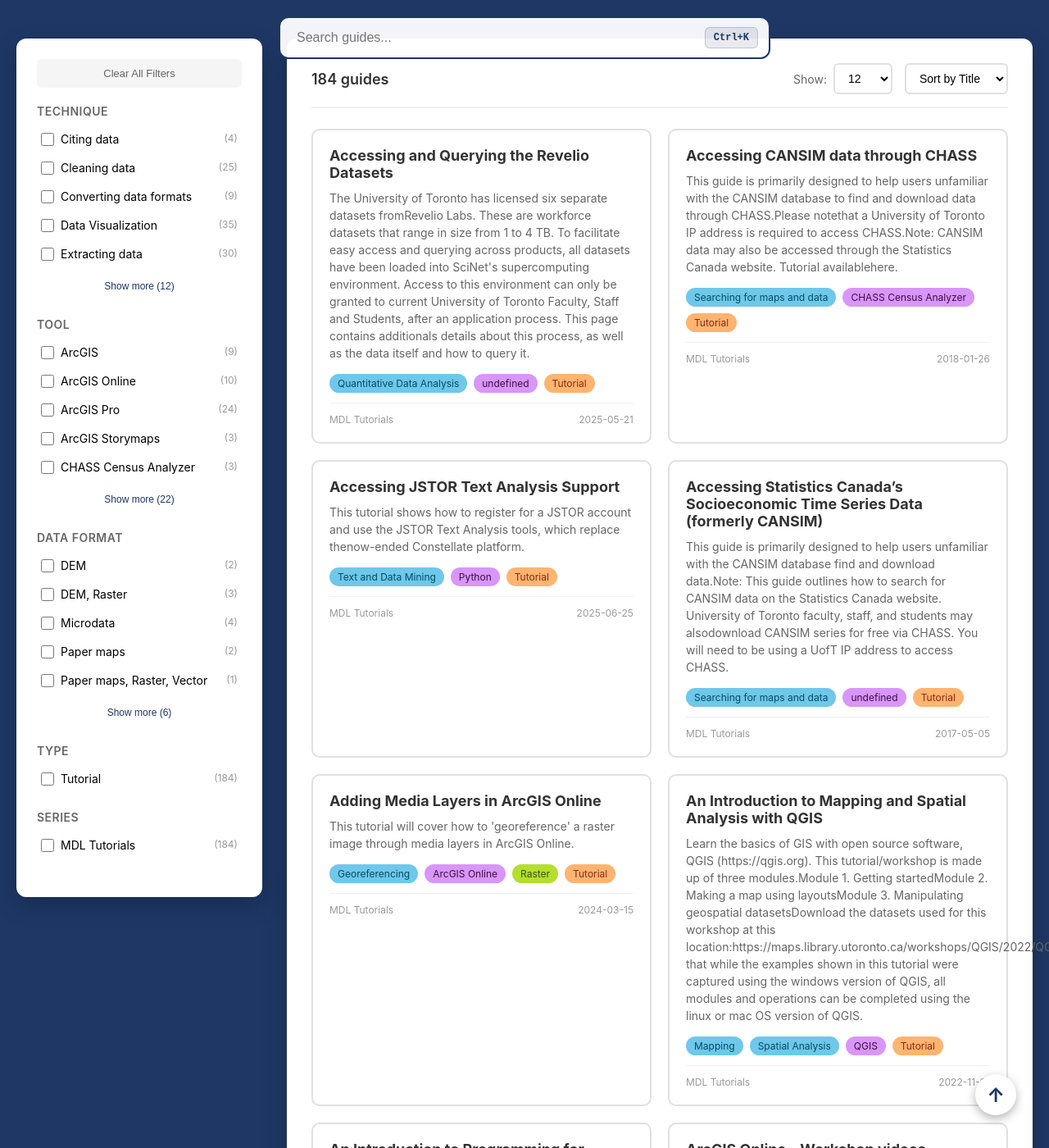
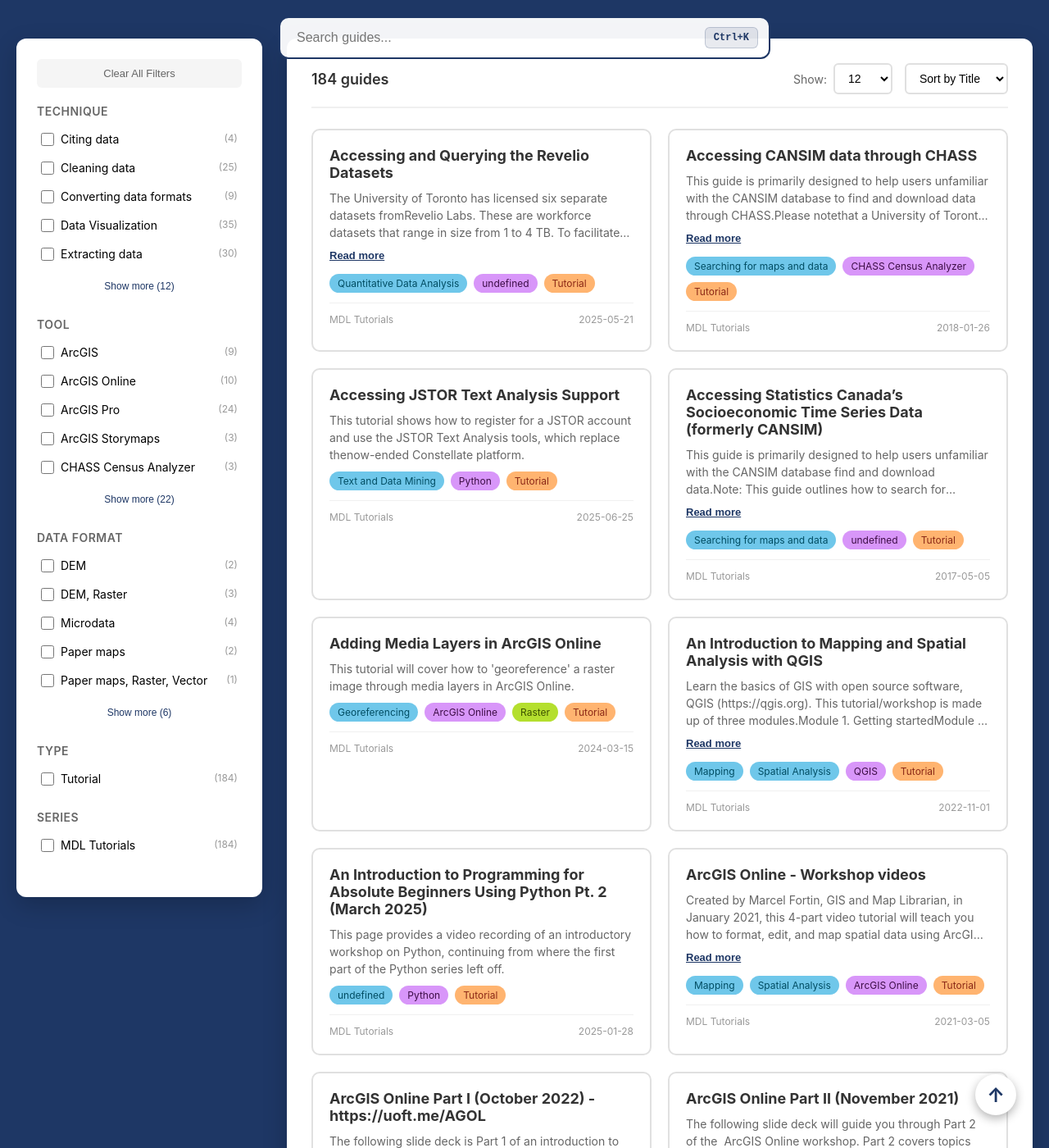
Before and after one commit to MDLutoronto/tutorials-search, a Jekyll site: the page built from page.md, in a window 1280 px wide and 1400 px high, scrolled down 304 px. Shown: the whole window at 82% size. Built offline with Jekyll 4.4.1, drawn with Linux system fonts in a browser that asks for light colours; some of the changed text lies outside the part shown.

Commit message:
fix: workable long description read more button

```diff
--- a/_layouts/minimal_search.html
+++ b/_layouts/minimal_search.html
@@ -360,7 +360,36 @@
             color: #666;
             font-size: 14px;
             line-height: 1.5;
+            margin-bottom: 10px;
+            display: -webkit-box;
+            -webkit-line-clamp: 3;
+            -webkit-box-orient: vertical;
+            overflow: hidden;
+            text-overflow: ellipsis;
+            transition: all 0.3s ease;
+        }
+
+        .guides-description.expanded {
+            display: block;
+            -webkit-line-clamp: unset;
+            max-height: none;
+        }
+
+        .read-more-btn {
+            background: none;
+            border: none;
+            color: #1E3765;
+            font-size: 13px;
+            cursor: pointer;
+            padding: 0;
             margin-bottom: 15px;
+            font-weight: 600;
+            text-decoration: underline;
+            transition: color 0.2s;
+        }
+
+        .read-more-btn:hover {
+            color: #007FA3;
         }
 
         .guides-tags {
@@ -1095,10 +1124,13 @@
             const endIndex = Math.min(startIndex + itemsPerLoad, filteredGuides.length);
             const guidesToRender = filteredGuides.slice(startIndex, endIndex);
 
-            const guidesHTML = guidesToRender.map(guide => `
+            const guidesHTML = guidesToRender.map((guide, index) => {
+                const uniqueId = `desc-${startIndex + index}`;
+                return `
                 <div class="guides-card">
                     <h3><a href="${guide.url}" target="_blank">${guide.title}</a></h3>
-                    <p class="guides-description">${guide.description}</p>
+                    <p class="guides-description" id="${uniqueId}" data-full-text="${guide.description.replace(/"/g, '&quot;')}">${guide.description}</p>
+                    <button class="read-more-btn" id="btn-${uniqueId}" onclick="toggleDescription('${uniqueId}', this)" style="display: none;">Read more</button>
                     <div class="guides-tags">
                         ${(Array.isArray(guide.technique) ? guide.technique : [guide.technique])
                             .map(cat => `<span class="tag technique${activeFilters.technique.has(cat) ? ' active' : ''}" data-facet="technique" data-value="${cat}">${cat}</span>`).join('')}
@@ -1114,10 +1146,25 @@
                         <span>${guide.date}</span>
                     </div>
                 </div>
-            `).join('');
+                `;
+            }).join('');
 
             grid.insertAdjacentHTML('beforeend', guidesHTML);
             displayedCount = endIndex;
+
+            // Check which descriptions need "Read more" buttons
+            guidesToRender.forEach((guide, index) => {
+                const uniqueId = `desc-${startIndex + index}`;
+                const descElement = document.getElementById(uniqueId);
+                const btnElement = document.getElementById(`btn-${uniqueId}`);
+
+                if (descElement && btnElement) {
+                    // Check if text is truncated by comparing scrollHeight to clientHeight
+                    if (descElement.scrollHeight > descElement.clientHeight) {
+                        btnElement.style.display = 'block';
+                    }
+                }
+            });
 
             // Hide loading indicator if all guides are displayed
             if (displayedCount >= filteredGuides.length) {
@@ -1310,6 +1357,21 @@
             }
         });
 
+        // Toggle description expand/collapse
+        function toggleDescription(descriptionId, button) {
+            const description = document.getElementById(descriptionId);
+            if (description.classList.contains('expanded')) {
+                description.classList.remove('expanded');
+                button.textContent = 'Read more';
+            } else {
+                description.classList.add('expanded');
+                button.textContent = 'Read less';
+            }
+        }
+
+        // Make function globally accessible
+        window.toggleDescription = toggleDescription;
+
         // Update search hint text based on OS
         const isMac = navigator.platform.toUpperCase().indexOf('MAC') >= 0;
         const searchHint = document.querySelector('.search-hint');
```
